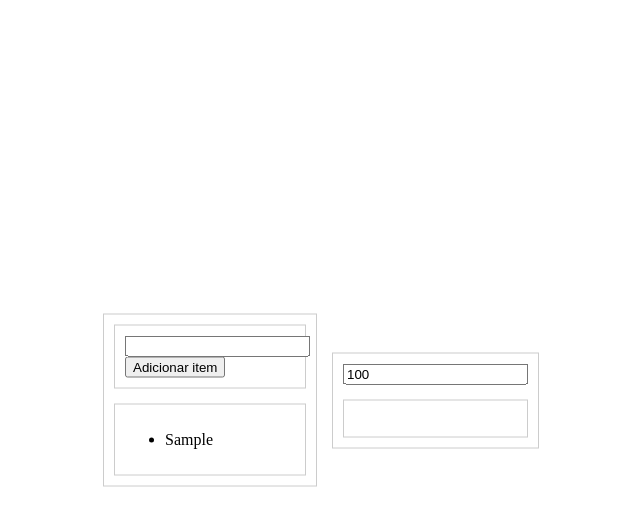
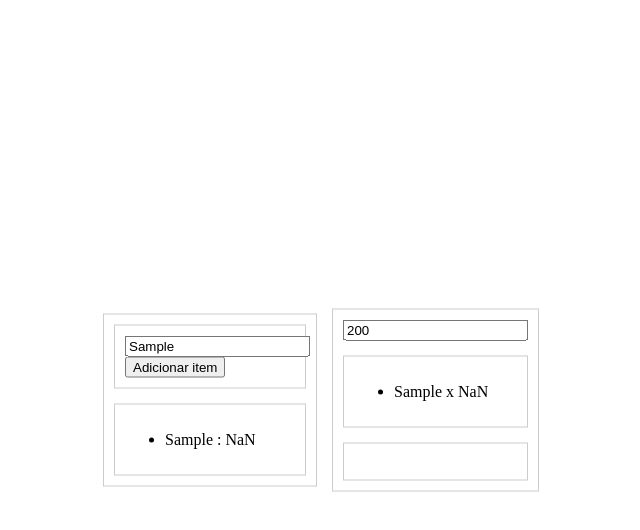
Before and after one commit to kaurodri/MetaMoney, a plain HTML site: page index.html in a window 1280 px wide. Both pictures are taken after typing "Sample" into the empty fields and a click on the button "Adicionar item". Shown: the whole page, without its empty margins (319-959 px from the left). Drawn offline with Linux system fonts and the light colour scheme.

Commit message:
2024-05-18

```diff
--- a/index.html
+++ b/index.html
@@ -15,42 +15,80 @@
         <div class="box1">
 
             <div class="inpu">
-                <input type="text" id="itemInput">
+                <input type="text" id="item" name="item"><br>
                 <button onclick="addItem()">Adicionar item</button>
             </div>
             <div class="boxtext">
                 <ul id="itemList"></ul>
             </div>
 
-
-            <script>
-                function addItem() {
-                    var input = document.getElementById('itemInput');
-                    var item = document.createElement('li');
-                    item.appendChild(document.createTextNode(input.value));
-                    item.classList.add('item');
-                    item.onclick = function () {
-                        this.classList.toggle('checked');
-
-                    }
-                    document.getElementById('itemList').appendChild(item);
-                    input.value = '';
-                }
-            </script>
         </div>
 
         <div class="box2">
 
             <div>
-                <input type="number" id="valor1" value="100">
+                <input type="number" id="entrada" name="entrada" value="200" onchange="updateComparacao()"><br>
             </div>
 
             <div class="boxmeta">
-                <ul id="boxmeta1"></ul>
+                <ul id="comparacao"></ul>
+            </div>
+
+            <div class="boxmeta">
+                <ul id="carrinho"></ul>
             </div>
 
         </div>
+
+        <script>
+            var items = [];
+            function addItem() {
+                var itemInput = document.getElementById('item').value.split(':');
+                var itemName = itemInput[0].trim();
+                var itemValue = parseFloat(itemInput[1]);
+                items.push({ name: itemName, value: itemValue });
+                var li = document.createElement('li');
+                li.appendChild(document.createTextNode(itemName + ' : ' + itemValue));
+                li.addEventListener('click', function () {
+                    var index = items.findIndex(function (item) {
+                        return item.name === itemName && item.value === itemValue;
+                    });
+                    items.splice(index, 1);
+                    this.parentNode.removeChild(this);
+                    updateComparacao();
+                });
+                document.getElementById('itemList').appendChild(li);
+                updateComparacao();
+            }
+            function updateComparacao() {
+                var entrada = parseFloat(document.getElementById('entrada').value);
+                document.getElementById('comparacao').innerHTML = '';
+                items.forEach(function (item) {
+                    var li = document.createElement('li');
+                    li.appendChild(document.createTextNode(item.name + ' x ' + Math.floor(entrada / item.value)));
+                    li.addEventListener('click', function () {
+                        if (entrada - item.value >= 0) {
+                            entrada -= item.value;
+                            var liCarrinho = document.createElement('li');
+                            liCarrinho.appendChild(document.createTextNode(item.name + ' : ' + item.value));
+                            liCarrinho.addEventListener('click', function () {
+                                entrada += item.value;
+                                document.getElementById('entrada').value = entrada;
+                                this.parentNode.removeChild(this);
+                                updateComparacao();
+                            });
+                            document.getElementById('carrinho').appendChild(liCarrinho);
+                            document.getElementById('entrada').value = entrada;
+                            updateComparacao();
+                        }
+                    });
+                    document.getElementById('comparacao').appendChild(li);
+                });
+                var totalValue = items.reduce(function (total, item) {
+                    return total + item.value;
+                }, 0);
+                document.getElementById('diferenca').innerHTML = 'Diferença: ' + (entrada - totalValue);
+            }
+        </script>
     </div>
-
-
 </body>
```
Also changed, not shown: teste.html (deleted, +0 -33 lines).
